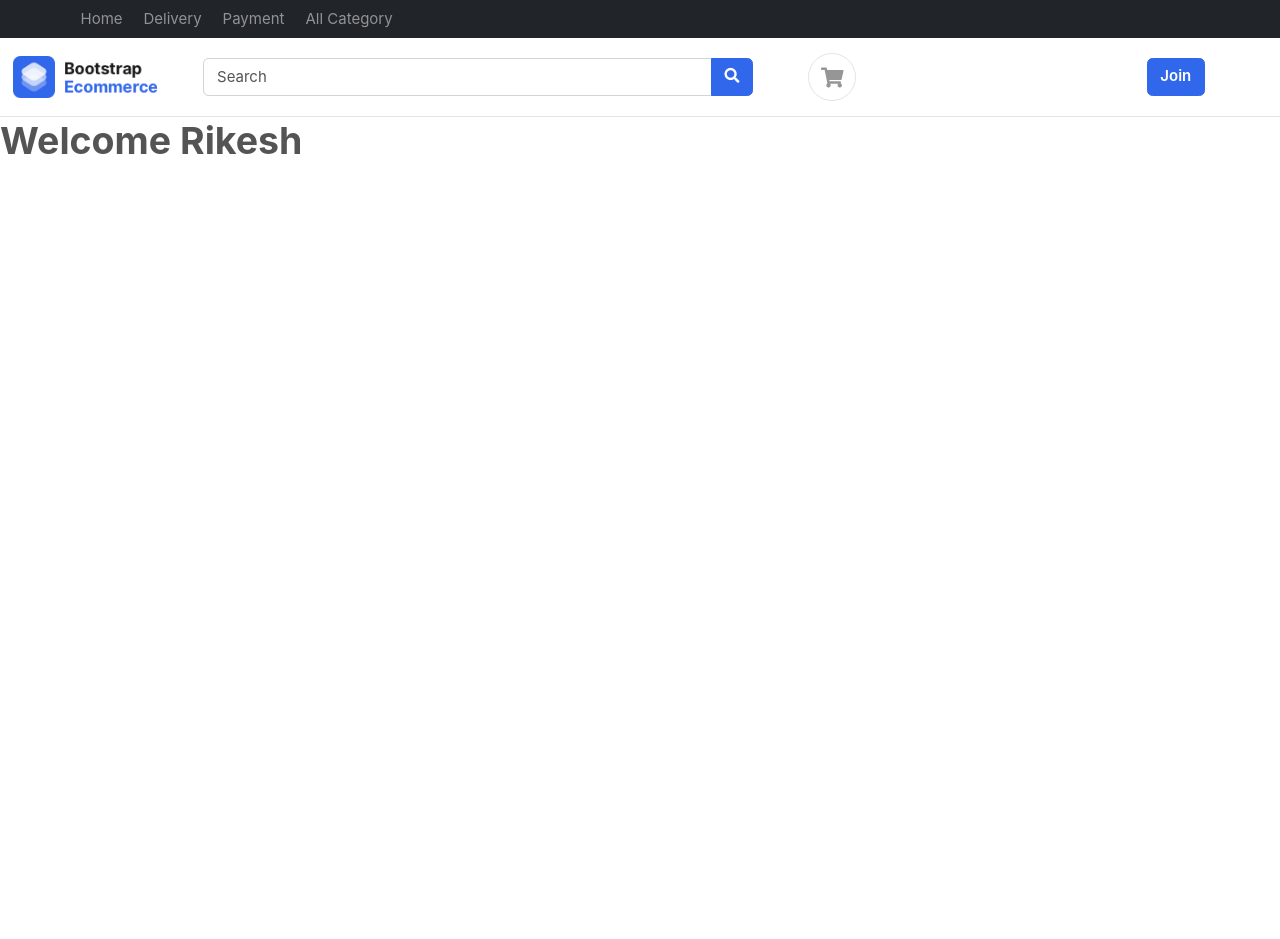
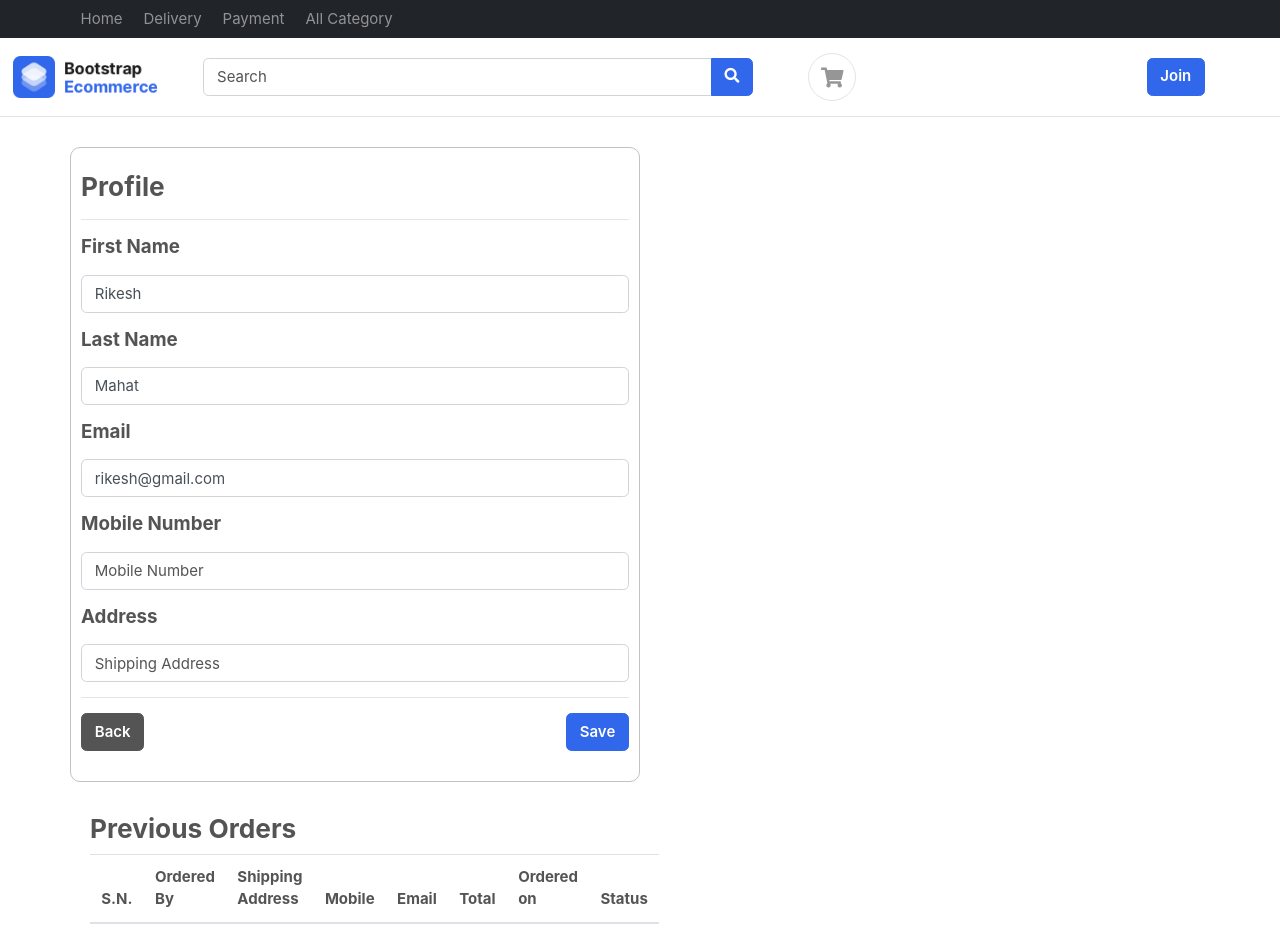
Before and after one commit to rikesh-mahat/E-commerce-Site, a Django app: page /accounts/profile/ in a window 1280 px wide. Before the commit the page ends 154 px from the top, so only its background shows below. Run offline with Django 4.2, Linux system fonts and the light colour scheme; a user stored in the database is signed in; data comes from the database, SQL or seed files in the repository; both versions use the stored data as it was after the commit; lists and menus that the app fills with data are empty; some libraries are stand-ins or nearby versions; some web fonts are replaced.

Commit message:
order and admin part

```diff
--- a/ecom/accounts/urls.py
+++ b/ecom/accounts/urls.py
@@ -1,6 +1,5 @@
 from django.urls import path
-from .views import login_user, register_user, activate_user, add_to_cart, cart, remove_cart, checkout_cart, logout_user, customer_profile
-
+from .views import *
 
 urlpatterns = [
     path('login/', login_user, name='login'),
@@ -11,5 +10,9 @@ urlpatterns = [
     path('add-to-cart/<uid>/', add_to_cart, name='add_to_cart'),
     path('remove-cart/<cart_item_uid>/', remove_cart, name='remove_cart'),
     path('checkout-cart/', checkout_cart, name='checkout-cart'),
-    path('profile/', customer_profile, name='customer_profile')
+    path('profile/', customer_profile, name='customer_profile'),
+    path('admin-login/', admin_login, name = "admin_login"),
+    path('admin-dashboard/', admin_dashboard, name = "admin_dashboard"),
+    path('admin-order/<uid>/', order_details, name="order_details"),
+    path('edit-admin-order/<uid>/', edit_order_details, name="edit_order_details")
 ]
--- a/ecom/accounts/views.py
+++ b/ecom/accounts/views.py
@@ -6,7 +6,7 @@ from django.http import HttpResponseRedirect, HttpResponse
 from django.contrib.auth import login, authenticate, logout
 import uuid
 from base.emails import send_account_activation_mail
-from . models import Profile, Cart, CartItems, Order
+from . models import Profile, Cart, CartItems, Order, ORDER_STATUS
 from django.http import HttpResponseRedirect
 from products.models import Product
 from django.urls import reverse
@@ -28,7 +28,7 @@ def load_cart(request):
     if request.user.id:
         user = request.user
         cartObj = Cart.objects.filter(user = user)
-        print(cartObj[len(cartObj)-1])
+
         # if not cartObj[0].is_checkedout:
 
         #     user_carts = request.user.carts.all()
@@ -237,4 +237,104 @@ def checkout_cart(request):
 
 
 def customer_profile(request):
-    return render(request, 'accounts/profile.html')
+    userObj = request.user
+    user = User.objects.get(id = userObj.id)
+
+    orders = Order.objects.filter(cart__user = user)
+    context ={
+        'orders' : orders,
+    }
+
+    if request.method == "POST":
+        first_name = request.POST.get('fname')
+        last_name = request.POST.get('lname')
+        email = request.POST.get('email')
+        mobile = request.POST.get('mobile')
+        address = request.POST.get('address')
+
+
+
+
+        user.email = email
+        user.first_name = first_name
+        user.last_name = last_name
+        user.username = email
+        user.save()
+
+
+
+        profile = Profile.objects.get(user = user)
+        profile.address = address
+        profile.mobile = mobile
+        profile.save()
+
+        return HttpResponseRedirect(request.META.get('HTTP_REFERER'))
+
+
+    return render(request, 'accounts/profile.html', context)
+
+
+def admin_login(request):
+    if request.method == "POST":
+        email = request.POST.get('email')
+        password = request.POST.get('password')
+
+        user_obj = User.objects.filter(username = email)
+
+        if not user_obj.exists():
+            messages.warning(request, "No such admin account exists")
+            return HttpResponseRedirect(request.path_info)
+
+        user_obj = authenticate(username = email, password = password)
+
+        if user_obj:
+            login(request, user_obj)
+            return redirect('admin_dashboard')
+
+        messages.warning(request,"Sorry the credentials do not match")
+        return HttpResponseRedirect(request.path_info)
+
+    return render(request, 'adminpages/admin_login.html')
+
+def admin_dashboard(request):
+    if not request.user.is_authenticated:
+        return redirect('admin_login')
+    pending_orders = Order.objects.filter(order_status = "Order Received").order_by("-created_at")
+    context = {
+        'pending_orders' : pending_orders
+    }
+    return render(request, 'adminpages/admin_dashboard.html', context)
+
+
+def order_details(request, uid):
+    if not request.user.is_authenticated:
+        return redirect('admin_login')
+    orderObj = Order.objects.get(uid = uid)
+    orderItems = orderObj.cart.cart_items.all()
+    context = {
+        'order' : orderObj,
+        'orderitems' : orderItems,
+    }
+    return render(request, 'adminpages/orderdetail.html', context)
+
+
+
+
+def edit_order_details(request, uid):
+    if not request.user.is_authenticated:
+        return redirect('admin_login')
+    orderObj = Order.objects.get(uid = uid)
+    allstatus = ORDER_STATUS
+
+    context = {
+        'order' : orderObj,
+        'allstatus' : allstatus,
+    }
+
+    if request.method == "POST":
+        status = request.POST.get('status')
+        orderObj.order_status = status
+        orderObj.save()
+        return HttpResponseRedirect(request.META.get('HTTP_REFERER'))
+
+    return render(request, 'adminpages/editorderdetail.html', context)
--- a/ecom/templates/accounts/checkout.html
+++ b/ecom/templates/accounts/checkout.html
@@ -35,8 +35,6 @@
         <h3>Checkout Form</h3>
 
         <hr>
-
-
             <form method="POST">
                   {% csrf_token %}
                   {% include "base/alert.html" %}   <!-- for messages-->
--- a/ecom/templates/accounts/profile.html
+++ b/ecom/templates/accounts/profile.html
@@ -1,5 +1,95 @@
 {% extends 'base/base.html'%}
 
 {%block start%}
-<h1>Welcome {{request.user.first_name | title}}</h1>
+ <div class ="container" style="margin-top:2rem;">
+    <div class="row">
+        <div class ="col-md-6" style="border :0.1px solid #c2c2c2; border-radius:10px;">
+            <h3 style="padding-top:1.5rem;">Profile</h3>
+            <hr>
+            <form method="POST">
+                {% csrf_token %}
+                {% include "base/alert.html" %}   <!-- for messages-->
+            <div class="form-group">
+                <div class="form-group">
+                  <label> <h5>First Name</h5></label>
+                   <input name="fname" value = "{{request.user.first_name | title}}" class="form-control" type="text" required>
+                  </div> <!-- form-group// -->
+
+                  <div class="form-group">
+                  <label> <h5>Last Name</h5></label>
+                   <input name="lname" value = "{{request.user.last_name | title}}" class="form-control" type="text" required>
+                  </div> <!-- form-group// -->
+
+                  <div class="form-group">
+                      <label> <h5>Email </h5></label>
+                      <input name="email" value = "{{request.user.email}}" class="form-control" placeholder="Mobile Number" type="text" required>
+                    </div> <!-- form-group// -->
+
+                <div class="form-group">
+                  <label> <h5>Mobile Number</h5></label>
+                  <input name="mobile" value = "{{request.user.profile.mobile}}" class="form-control" placeholder="Mobile Number" type="text" required>
+                </div> <!-- form-group// -->
+
+                <div class="form-group">
+                  <label> <h5>Address</h5></label>
+                  <input name="address" value = "{{request.user.profile.address}}" class="form-control" placeholder="Shipping Address" type="text" required>
+                </div> <!-- form-group// -->
+                <hr>
+                <div class="form-group">
+                    <a class = "btn btn-secondary" href="{% url 'home' %}">Back</a>
+                    <button type="submit" class="btn btn-primary float-right">Save  </button>
+                </div> <!-- form-group// -->
+            </form>
+        </div>
+
+    </div>
+
+
+
+
+ </div>
+
+
+ <div class="container" style="margin-top:2rem">
+
+
+
+    <div class="row">
+        <div class="col-md-6">
+            <h3>Previous Orders</h3>
+            <table class="table">
+                <thead>
+                    <tr>
+                        <th>S.N.</th>
+                        <th>Ordered By</th>
+                        <th>Shipping Address</th>
+                        <th>Mobile</th>
+                        <th>Email</th>
+                        <th>Total</th>
+                        <th>Ordered on</th>
+                        <th>Status</th>
+
+                    </tr>
+                </thead>
+                <tbody>
+                    {%for order in orders%}
+                    <tr>
+                        <td>{{forloop.counter}}</td>
+                        <td>{{order.ordered_by}}</td>
+                        <td>{{order.shipping_address}}</td>
+                        <td>{{order.mobile}}</td>
+                        <td>{{order.cart.user.email}}</td>
+                        <td>Rs {{order.total}}</td>
+                        <td>{{order.created_at | timesince}} ago</td>
+                        <td>{{order.order_status}}</td>
+                    </tr>
+                    {%endfor%}
+                </tbody>
+            </table>
+
+
+            </div>
+    </div>
+    </div>
+
 {%endblock%}
```
Also changed, not shown: ecom/templates/adminpages/admin_dashboard.html (added, +48 -0 lines), ecom/templates/adminpages/admin_login.html (added, +41 -0 lines), ecom/templates/adminpages/editorderdetail.html (added, +64 -0 lines), ecom/templates/adminpages/navbar.html (added, +78 -0 lines), ecom/templates/adminpages/orderdetail.html (added, +73 -0 lines), ecom/accounts/models.py (line endings or trailing spaces), ecom/db.sqlite3.
